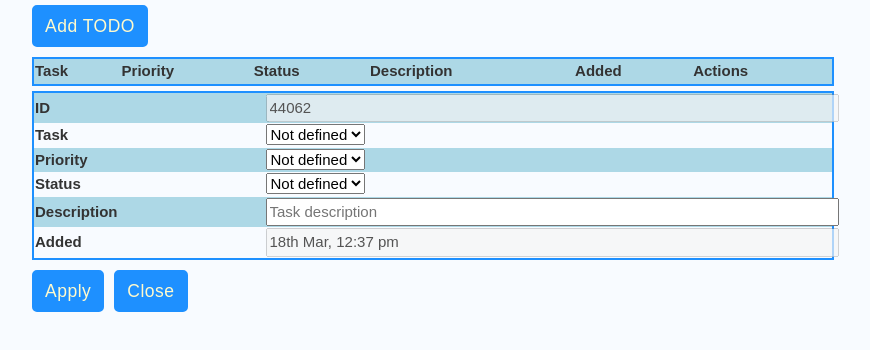
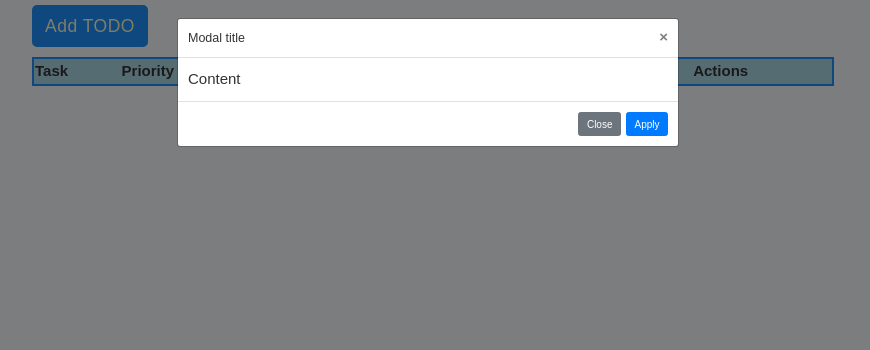
Before and after one commit to alexyatsik/hillel-pro-17, a website: page index.html in a window 1280 px wide. Both pictures are taken after a click on the button "Add TODO". Shown: the whole page, without its empty margins (213-1083 px from the left). Drawn offline with nearby package versions, Linux system fonts and the light colour scheme.

Commit message:
added entity of bootstrap`s modal window

```diff
--- a/index.html
+++ b/index.html
@@ -20,6 +20,7 @@
     <script src="src/js/entities/common/Button.js"></script>
     <script src="src/js/entities/common/Input.js"></script>
     <script src="src/js/entities/common/Form.js"></script>
+    <script src="src/js/entities/Modal.js"></script>
     <script src="src/js/entities/Select.js"></script>
     <script src="src/js/entities/AddForm.js"></script>
     <script src="src/js/entities/EditForm.js"></script>
--- /dev/null
+++ b/src/js/entities/Modal.js
@@ -0,0 +1,58 @@
+'use strict';
+
+class Modal {
+    constructor(modalId, title, content) {
+        this.modal = document.createElement('div');
+        this.modal.classList.add('modal', 'fade');
+        this.modal.setAttribute('id', modalId);
+        this.modal.setAttribute('tabindex', '-1');
+        this.modal.setAttribute('role', 'dialog');
+        this.modal.setAttribute('aria-labelledby', `${modalId}Label`);
+        this.modal.setAttribute('aria-hidden', true);
+        this.modal.dataset.backdrop = 'static';
+
+        const modalDialog = new DOMElement('div', this.modal);
+        modalDialog.addClass('modal-dialog');
+        modalDialog.attr('role', 'document');
+
+        const modalContent = new DOMElement('div', modalDialog.get());
+        modalContent.addClass('modal-content');
+
+        const modalHeader = new DOMElement('div', modalContent.get());
+        modalHeader.addClass('modal-header');
+
+        const h5 = new DOMElement('h5', modalHeader.get());
+        h5.addClass('modal-title');
+        h5.attr('id', `${modalId}Label`);
+
+        const headerCloseButton = new DOMElement('button', modalHeader.get());
+        headerCloseButton.addClass('close');
+        headerCloseButton.attr('type', 'button');
+        headerCloseButton.attr('aria-label', 'Close');
+        headerCloseButton.attr('data-dismiss', 'modal');
+        headerCloseButton.HTML(`<span aria-hidden="true">&times;</span>`);
+
+        const modalBody = new DOMElement('div', modalContent.get());
+        modalBody.addClass('modal-body');
+
+        const modalFooter = new DOMElement('div', modalContent.get());
+        modalFooter.addClass('modal-footer');
+
+        const close = new DOMElement('button', modalFooter.get());
+        close.addClass('btn', 'btn-secondary');
+        close.attr('type', 'button');
+        close.attr('data-dismiss', 'modal');
+        const apply = new DOMElement('button', modalFooter.get());
+        apply.addClass('btn', 'btn-primary');
+        apply.attr('type', 'button');
+
+        h5.HTML(title);
+        modalBody.HTML(content);
+        close.HTML('Close');
+        apply.HTML('Apply');
+    }
+
+    get() {
+        return this.modal;
+    }
+}
--- a/src/js/entities/common/DOMElement.js
+++ b/src/js/entities/common/DOMElement.js
@@ -8,22 +8,32 @@ class DOMElement {
 
     addClass() {
         this.element.classList.add(...arguments);
+
+        return this.element;
     }
 
     removeClass() {
         this.element.classList.remove(...arguments);
+
+        return this.element;
     }
 
     click(handler) {
         this.element.addEventListener('click', handler, event);
+
+        return this.element;
     }
 
     HTML(value) {
         this.element.innerHTML = value;
+
+        return this.element;
     }
 
     attr(name, value) {
         this.element.setAttribute(name, value);
+
+        return this.element;
     }
 
     get() {
--- a/src/js/listeners.js
+++ b/src/js/listeners.js
@@ -13,9 +13,11 @@ function addTodoHandler() {
     destroy('#crud-form-wrapper');
     const wrapper = new DOMElement('div', seek('#app'));
     wrapper.attr('id', 'crud-form-wrapper');
-    new AddForm(wrapper.get());
-    new Button(wrapper.get(), 'Apply').click(addConfirmedHandler);
-    new Button(wrapper.get(), 'Close').click(closeButtonHandler);
+    seek('#app').appendChild(new Modal('myModal', 'Modal title', 'Content').get());
+    //new AddForm(wrapper.get());
+    $('#myModal').modal('show');
+    //new Button(wrapper.get(), 'Apply').click(addConfirmedHandler);
+    //new Button(wrapper.get(), 'Close').click(closeButtonHandler);
 }
 
 function addConfirmedHandler() {
```
